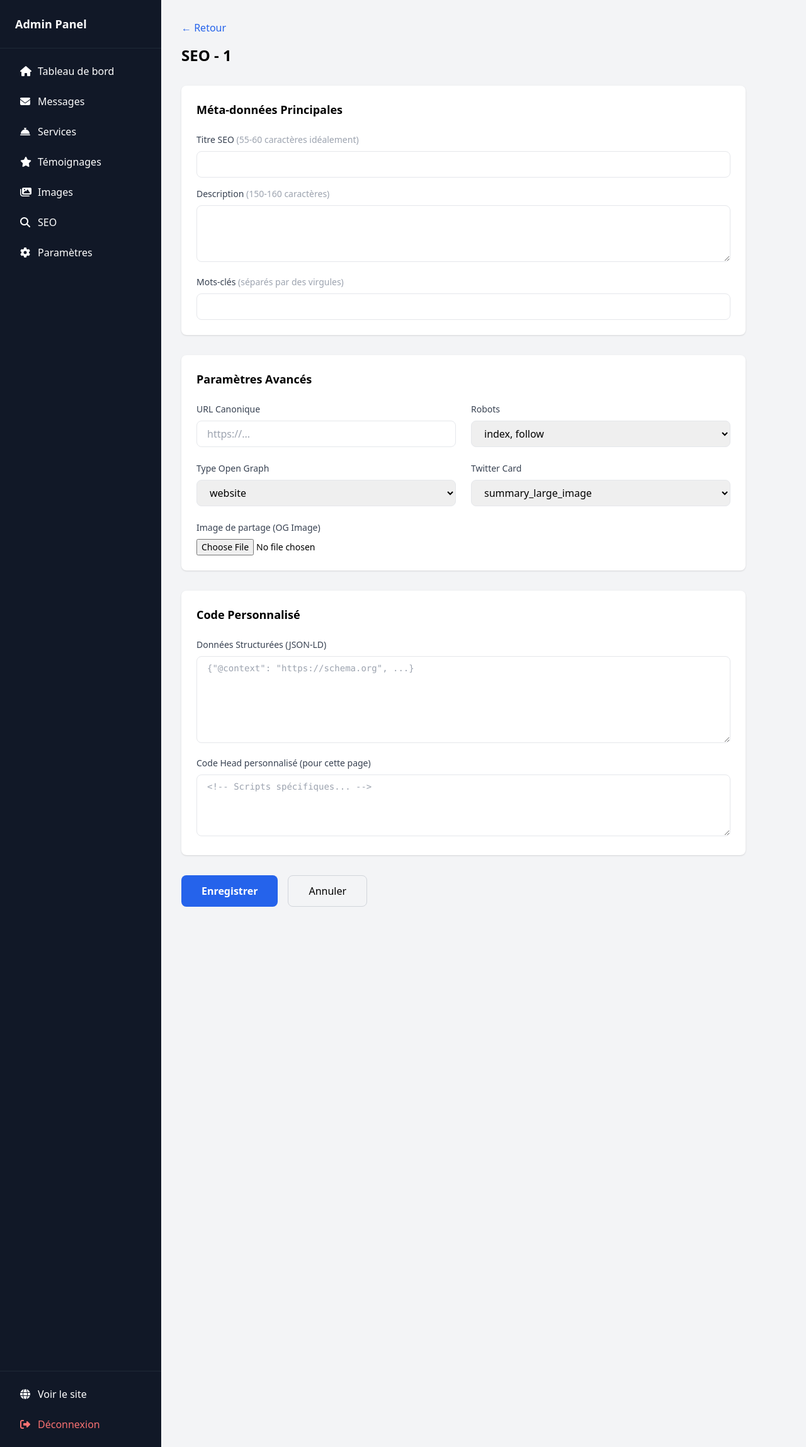
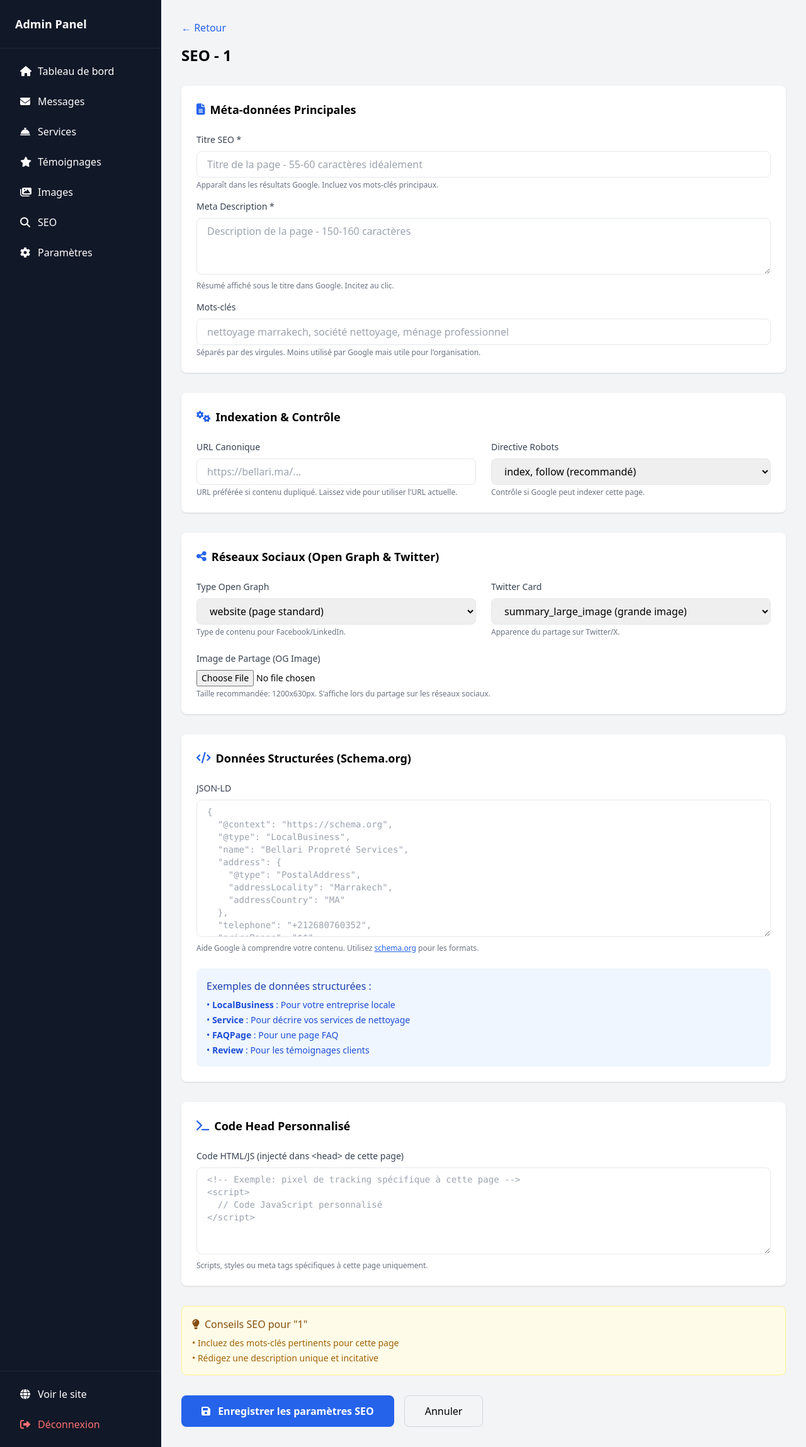
Before and after one commit to moa-digitalagency/BellariProprete, a Flask app: page /admin/seo/1 in a window 1280 px wide. Shown: the whole page at 63% size. Run offline with Flask 3, Linux system fonts and the light colour scheme; a user stored in the database is signed in; data that the repository does not hold is empty; some libraries are stand-ins or nearby versions.

Commit message:
Update website to focus services on Marrakech and expand SEO options
Update the public-facing index page to specify service area as Marrakech and its surroundings. Enhance the admin SEO form with more detailed meta-data fields, indexing controls, social media integration, structured data options, and page-specific SEO advice.

Replit-Commit-Author: Agent
Replit-Commit-Session-Id: 88d8c7c2-c071-44cf-a335-30275917bb4c
Replit-Commit-Checkpoint-Type: full_checkpoint
Replit-Commit-Event-Id: 6d75deac-75d9-4420-bc8c-107bb3acdb0c
Replit-Commit-Screenshot-Url: https://storage.googleapis.com/screenshot-production-us-central1/d60a09bd-ff7f-41b2-9006-58414d502b37/88d8c7c2-c071-44cf-a335-30275917bb4c/MR2aZJJ
Replit-Helium-Checkpoint-Created: true

```diff
--- a/templates/admin/seo_form.html
+++ b/templates/admin/seo_form.html
@@ -1,85 +1,173 @@
 {% extends 'admin/base.html' %}
 
 {% block content %}
-<div class="max-w-4xl">
+<div class="max-w-5xl">
     <a href="{{ url_for('admin_seo') }}" class="text-blue-600 hover:underline mb-4 inline-block">← Retour</a>
     <h1 class="text-2xl font-bold mb-8">SEO - {{ seo.page_name|capitalize }}</h1>
 
     <form method="POST" enctype="multipart/form-data" class="space-y-8">
         <div class="bg-white rounded-lg shadow p-6">
-            <h2 class="text-lg font-semibold mb-6">Méta-données Principales</h2>
+            <h2 class="text-lg font-semibold mb-6 flex items-center gap-2">
+                <i class="fas fa-file-alt text-blue-600"></i> Méta-données Principales
+            </h2>
             <div class="space-y-4">
                 <div>
-                    <label class="block text-sm font-medium text-gray-700 mb-2">Titre SEO <span class="text-gray-400">(55-60 caractères idéalement)</span></label>
-                    <input type="text" name="title" maxlength="200" value="{{ seo.title or '' }}" class="w-full px-4 py-2 border rounded-lg">
+                    <label class="block text-sm font-medium text-gray-700 mb-2">Titre SEO *</label>
+                    <input type="text" name="title" maxlength="200" value="{{ seo.title or '' }}" class="w-full px-4 py-2 border rounded-lg focus:ring-2 focus:ring-blue-500/20 focus:border-blue-500" placeholder="Titre de la page - 55-60 caractères idéalement">
+                    <p class="text-xs text-gray-500 mt-1">Apparaît dans les résultats Google. Incluez vos mots-clés principaux.</p>
                 </div>
                 <div>
-                    <label class="block text-sm font-medium text-gray-700 mb-2">Description <span class="text-gray-400">(150-160 caractères)</span></label>
-                    <textarea name="description" rows="3" maxlength="500" class="w-full px-4 py-2 border rounded-lg">{{ seo.description or '' }}</textarea>
+                    <label class="block text-sm font-medium text-gray-700 mb-2">Meta Description *</label>
+                    <textarea name="description" rows="3" maxlength="500" class="w-full px-4 py-2 border rounded-lg focus:ring-2 focus:ring-blue-500/20 focus:border-blue-500" placeholder="Description de la page - 150-160 caractères">{{ seo.description or '' }}</textarea>
+                    <p class="text-xs text-gray-500 mt-1">Résumé affiché sous le titre dans Google. Incitez au clic.</p>
                 </div>
                 <div>
-                    <label class="block text-sm font-medium text-gray-700 mb-2">Mots-clés <span class="text-gray-400">(séparés par des virgules)</span></label>
-                    <input type="text" name="keywords" value="{{ seo.keywords or '' }}" class="w-full px-4 py-2 border rounded-lg">
+                    <label class="block text-sm font-medium text-gray-700 mb-2">Mots-clés</label>
+                    <input type="text" name="keywords" value="{{ seo.keywords or '' }}" class="w-full px-4 py-2 border rounded-lg focus:ring-2 focus:ring-blue-500/20 focus:border-blue-500" placeholder="nettoyage marrakech, société nettoyage, ménage professionnel">
+                    <p class="text-xs text-gray-500 mt-1">Séparés par des virgules. Moins utilisé par Google mais utile pour l'organisation.</p>
                 </div>
             </div>
         </div>
 
         <div class="bg-white rounded-lg shadow p-6">
-            <h2 class="text-lg font-semibold mb-6">Paramètres Avancés</h2>
+            <h2 class="text-lg font-semibold mb-6 flex items-center gap-2">
+                <i class="fas fa-cogs text-blue-600"></i> Indexation & Contrôle
+            </h2>
             <div class="grid md:grid-cols-2 gap-6">
                 <div>
                     <label class="block text-sm font-medium text-gray-700 mb-2">URL Canonique</label>
-                    <input type="url" name="canonical_url" value="{{ seo.canonical_url or '' }}" class="w-full px-4 py-2 border rounded-lg" placeholder="https://...">
+                    <input type="url" name="canonical_url" value="{{ seo.canonical_url or '' }}" class="w-full px-4 py-2 border rounded-lg" placeholder="https://bellari.ma/...">
+                    <p class="text-xs text-gray-500 mt-1">URL préférée si contenu dupliqué. Laissez vide pour utiliser l'URL actuelle.</p>
                 </div>
                 <div>
-                    <label class="block text-sm font-medium text-gray-700 mb-2">Robots</label>
+                    <label class="block text-sm font-medium text-gray-700 mb-2">Directive Robots</label>
                     <select name="robots" class="w-full px-4 py-2 border rounded-lg">
-                        <option value="index, follow" {% if seo.robots == 'index, follow' %}selected{% endif %}>index, follow</option>
-                        <option value="noindex, follow" {% if seo.robots == 'noindex, follow' %}selected{% endif %}>noindex, follow</option>
+                        <option value="index, follow" {% if seo.robots == 'index, follow' or not seo.robots %}selected{% endif %}>index, follow (recommandé)</option>
+                        <option value="noindex, follow" {% if seo.robots == 'noindex, follow' %}selected{% endif %}>noindex, follow (masquer de Google)</option>
                         <option value="index, nofollow" {% if seo.robots == 'index, nofollow' %}selected{% endif %}>index, nofollow</option>
-                        <option value="noindex, nofollow" {% if seo.robots == 'noindex, nofollow' %}selected{% endif %}>noindex, nofollow</option>
+                        <option value="noindex, nofollow" {% if seo.robots == 'noindex, nofollow' %}selected{% endif %}>noindex, nofollow (bloquer totalement)</option>
                     </select>
+                    <p class="text-xs text-gray-500 mt-1">Contrôle si Google peut indexer cette page.</p>
                 </div>
+            </div>
+        </div>
+
+        <div class="bg-white rounded-lg shadow p-6">
+            <h2 class="text-lg font-semibold mb-6 flex items-center gap-2">
+                <i class="fas fa-share-alt text-blue-600"></i> Réseaux Sociaux (Open Graph & Twitter)
+            </h2>
+            <div class="grid md:grid-cols-2 gap-6">
                 <div>
                     <label class="block text-sm font-medium text-gray-700 mb-2">Type Open Graph</label>
                     <select name="og_type" class="w-full px-4 py-2 border rounded-lg">
-                        <option value="website" {% if seo.og_type == 'website' %}selected{% endif %}>website</option>
-                        <option value="article" {% if seo.og_type == 'article' %}selected{% endif %}>article</option>
-                        <option value="product" {% if seo.og_type == 'product' %}selected{% endif %}>product</option>
+                        <option value="website" {% if seo.og_type == 'website' or not seo.og_type %}selected{% endif %}>website (page standard)</option>
+                        <option value="article" {% if seo.og_type == 'article' %}selected{% endif %}>article (blog, actualité)</option>
+                        <option value="product" {% if seo.og_type == 'product' %}selected{% endif %}>product (service, produit)</option>
+                        <option value="place" {% if seo.og_type == 'place' %}selected{% endif %}>place (lieu, entreprise locale)</option>
+                        <option value="profile" {% if seo.og_type == 'profile' %}selected{% endif %}>profile (profil)</option>
                     </select>
+                    <p class="text-xs text-gray-500 mt-1">Type de contenu pour Facebook/LinkedIn.</p>
                 </div>
                 <div>
                     <label class="block text-sm font-medium text-gray-700 mb-2">Twitter Card</label>
                     <select name="twitter_card" class="w-full px-4 py-2 border rounded-lg">
-                        <option value="summary" {% if seo.twitter_card == 'summary' %}selected{% endif %}>summary</option>
-                        <option value="summary_large_image" {% if seo.twitter_card == 'summary_large_image' %}selected{% endif %}>summary_large_image</option>
+                        <option value="summary_large_image" {% if seo.twitter_card == 'summary_large_image' or not seo.twitter_card %}selected{% endif %}>summary_large_image (grande image)</option>
+                        <option value="summary" {% if seo.twitter_card == 'summary' %}selected{% endif %}>summary (petite vignette)</option>
                     </select>
+                    <p class="text-xs text-gray-500 mt-1">Apparence du partage sur Twitter/X.</p>
                 </div>
             </div>
             <div class="mt-6">
-                <label class="block text-sm font-medium text-gray-700 mb-2">Image de partage (OG Image)</label>
-                {% if seo.meta_image %}<img src="{{ url_for('static', filename='images/' + seo.meta_image) }}" class="h-20 mb-2 rounded">{% endif %}
+                <label class="block text-sm font-medium text-gray-700 mb-2">Image de Partage (OG Image)</label>
+                {% if seo.meta_image %}
+                <div class="mb-3">
+                    <img src="{{ url_for('static', filename='images/' + seo.meta_image) }}" class="h-24 rounded border">
+                    <p class="text-xs text-gray-500 mt-1">Image actuelle</p>
+                </div>
+                {% endif %}
                 <input type="file" name="meta_image" accept="image/*" class="w-full text-sm">
+                <p class="text-xs text-gray-500 mt-1">Taille recommandée: 1200x630px. S'affiche lors du partage sur les réseaux sociaux.</p>
             </div>
         </div>
 
         <div class="bg-white rounded-lg shadow p-6">
-            <h2 class="text-lg font-semibold mb-6">Code Personnalisé</h2>
-            <div class="space-y-4">
-                <div>
-                    <label class="block text-sm font-medium text-gray-700 mb-2">Données Structurées (JSON-LD)</label>
-                    <textarea name="structured_data" rows="6" class="w-full px-4 py-2 border rounded-lg font-mono text-sm" placeholder='{"@context": "https://schema.org", ...}'>{{ seo.structured_data or '' }}</textarea>
-                </div>
-                <div>
-                    <label class="block text-sm font-medium text-gray-700 mb-2">Code Head personnalisé (pour cette page)</label>
-                    <textarea name="custom_head_code" rows="4" class="w-full px-4 py-2 border rounded-lg font-mono text-sm" placeholder="<!-- Scripts spécifiques... -->">{{ seo.custom_head_code or '' }}</textarea>
-                </div>
+            <h2 class="text-lg font-semibold mb-6 flex items-center gap-2">
+                <i class="fas fa-code text-blue-600"></i> Données Structurées (Schema.org)
+            </h2>
+            <div>
+                <label class="block text-sm font-medium text-gray-700 mb-2">JSON-LD</label>
+                <textarea name="structured_data" rows="10" class="w-full px-4 py-2 border rounded-lg font-mono text-sm" placeholder='{
+  "@context": "https://schema.org",
+  "@type": "LocalBusiness",
+  "name": "Bellari Propreté Services",
+  "address": {
+    "@type": "PostalAddress",
+    "addressLocality": "Marrakech",
+    "addressCountry": "MA"
+  },
+  "telephone": "+212680760352",
+  "priceRange": "$$"
+}'>{{ seo.structured_data or '' }}</textarea>
+                <p class="text-xs text-gray-500 mt-1">Aide Google à comprendre votre contenu. Utilisez <a href="https://schema.org" target="_blank" class="text-blue-600 underline">schema.org</a> pour les formats.</p>
+            </div>
+
+            <div class="mt-6 p-4 bg-blue-50 rounded-lg">
+                <h3 class="font-medium text-blue-800 mb-2">Exemples de données structurées :</h3>
+                <ul class="text-sm text-blue-700 space-y-1">
+                    <li>• <strong>LocalBusiness</strong> : Pour votre entreprise locale</li>
+                    <li>• <strong>Service</strong> : Pour décrire vos services de nettoyage</li>
+                    <li>• <strong>FAQPage</strong> : Pour une page FAQ</li>
+                    <li>• <strong>Review</strong> : Pour les témoignages clients</li>
+                </ul>
             </div>
         </div>
 
+        <div class="bg-white rounded-lg shadow p-6">
+            <h2 class="text-lg font-semibold mb-6 flex items-center gap-2">
+                <i class="fas fa-terminal text-blue-600"></i> Code Head Personnalisé
+            </h2>
+            <div>
+                <label class="block text-sm font-medium text-gray-700 mb-2">Code HTML/JS (injecté dans &lt;head&gt; de cette page)</label>
+                <textarea name="custom_head_code" rows="6" class="w-full px-4 py-2 border rounded-lg font-mono text-sm" placeholder="<!-- Exemple: pixel de tracking spécifique à cette page -->
+<script>
+  // Code JavaScript personnalisé
+</script>">{{ seo.custom_head_code or '' }}</textarea>
+                <p class="text-xs text-gray-500 mt-1">Scripts, styles ou meta tags spécifiques à cette page uniquement.</p>
+            </div>
+        </div>
+
+        <div class="bg-yellow-50 border border-yellow-200 rounded-lg p-4">
+            <h3 class="font-medium text-yellow-800 mb-2 flex items-center gap-2">
+                <i class="fas fa-lightbulb"></i> Conseils SEO pour "{{ seo.page_name }}"
+            </h3>
+            <ul class="text-sm text-yellow-700 space-y-1">
+                {% if seo.page_name == 'accueil' %}
+                <li>• Incluez "Nettoyage Marrakech" dans le titre</li>
+                <li>• Mentionnez vos services principaux dans la description</li>
+                <li>• Utilisez LocalBusiness pour les données structurées</li>
+                {% elif seo.page_name == 'services' %}
+                <li>• Listez tous vos types de nettoyage dans le titre</li>
+                <li>• Mentionnez les zones d'intervention (Marrakech)</li>
+                <li>• Utilisez Service pour les données structurées</li>
+                {% elif seo.page_name == 'contact' %}
+                <li>• Incluez votre numéro de téléphone dans la description</li>
+                <li>• Mentionnez "devis gratuit" si applicable</li>
+                <li>• Utilisez ContactPage pour les données structurées</li>
+                {% elif seo.page_name == 'devis' %}
+                <li>• Mettez en avant "devis gratuit" et "sans engagement"</li>
+                <li>• Mentionnez la rapidité de réponse</li>
+                {% else %}
+                <li>• Incluez des mots-clés pertinents pour cette page</li>
+                <li>• Rédigez une description unique et incitative</li>
+                {% endif %}
+            </ul>
+        </div>
+
         <div class="flex gap-4">
-            <button type="submit" class="bg-blue-600 text-white px-8 py-3 rounded-lg font-semibold hover:bg-blue-700">Enregistrer</button>
-            <a href="{{ url_for('admin_seo') }}" class="px-8 py-3 border border-gray-300 rounded-lg hover:bg-gray-50">Annuler</a>
+            <button type="submit" class="bg-blue-600 text-white px-8 py-3 rounded-lg font-semibold hover:bg-blue-700 transition-all">
+                <i class="fas fa-save mr-2"></i> Enregistrer les paramètres SEO
+            </button>
+            <a href="{{ url_for('admin_seo') }}" class="px-8 py-3 border border-gray-300 rounded-lg hover:bg-gray-50 transition-all">Annuler</a>
         </div>
     </form>
 </div>
```
Also changed, not shown: templates/public/index.html (+7 -7 lines).
